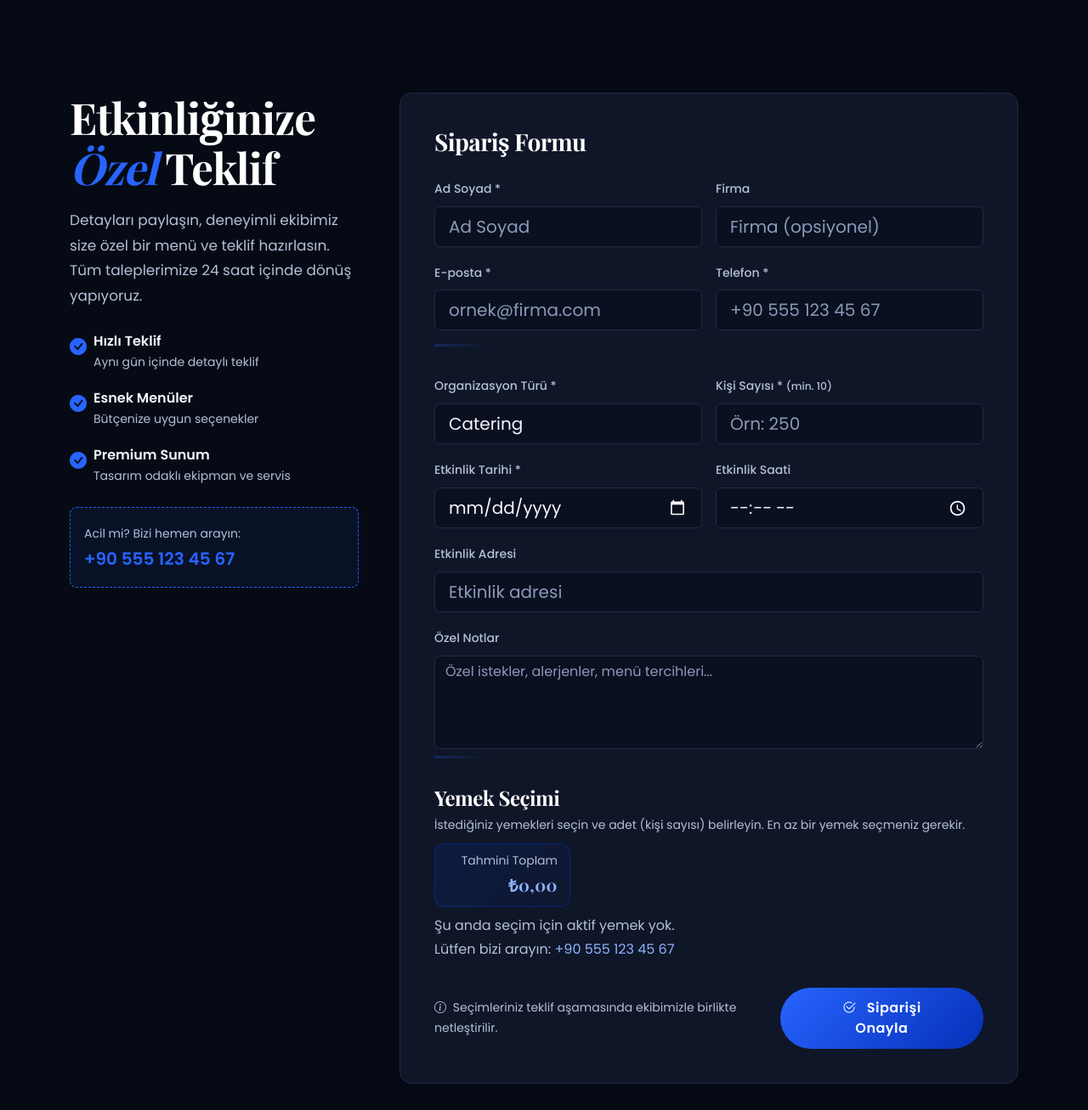
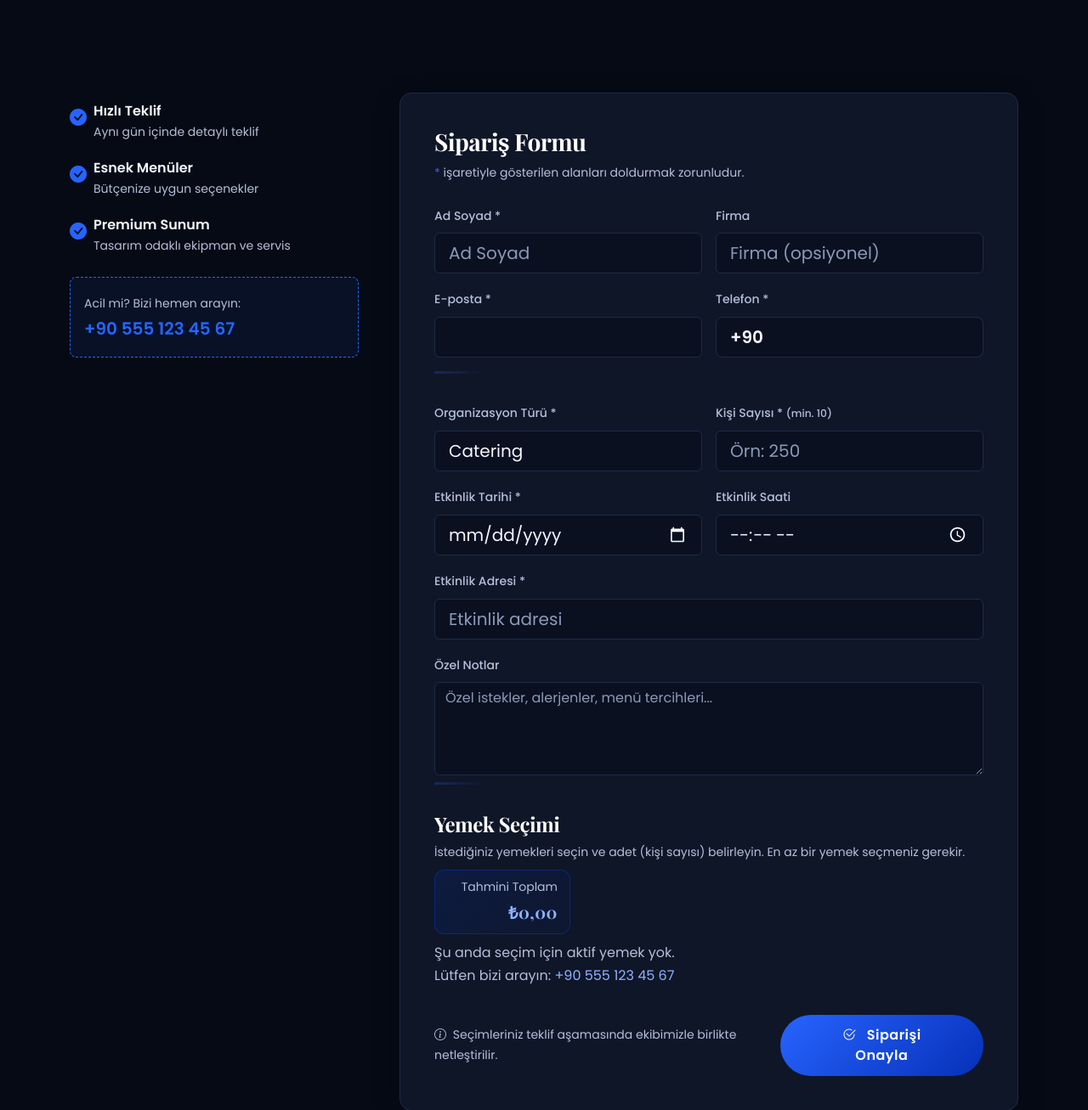
Before and after one commit to hasansfdl/onmer-yemek, a Django app: page /siparis/ in a window 1280 px wide. Shown: the part 458-1765 px from the top of the page at 85% size. Run offline with Django 5.2, Linux system fonts and the light colour scheme; data comes from the database, SQL or seed files in the repository; data that the repository does not hold is empty; some libraries are stand-ins or nearby versions.

Commit message:
Sipariş formu düzenlemeleri: zorunlu alanlar, +90 telefon ve sol panel.
Sol panelden teklif başlığı kaldırıldı; zorunlu alan notu, +90 ile 10 haneli telefon, etkinlik adresi zorunluluğu ve e-posta örneği kaldırma eklendi.

```diff
--- a/orders/forms.py
+++ b/orders/forms.py
@@ -40,11 +40,14 @@ class OrderForm(forms.ModelForm):
             }),
             'email': forms.EmailInput(attrs={
                 'class': 'form-control form-control-lg',
-                'placeholder': 'ornek@firma.com',
+                'placeholder': '',
             }),
             'phone': forms.TextInput(attrs={
-                'class': 'form-control form-control-lg',
-                'placeholder': '+90 555 123 45 67',
+                'class': 'form-control form-control-lg js-phone-national',
+                'placeholder': '',
+                'inputmode': 'numeric',
+                'maxlength': '10',
+                'autocomplete': 'tel-national',
             }),
             'organization_type': forms.Select(attrs={
                 'class': 'form-select form-select-lg',
@@ -73,6 +76,19 @@ class OrderForm(forms.ModelForm):
             }),
         }
 
+    def __init__(self, *args, **kwargs):
+        super().__init__(*args, **kwargs)
+        self.fields['event_address'].required = True
+        self.fields['event_address'].error_messages = {
+            'required': 'Etkinlik adresi zorunludur.',
+        }
+        if not self.is_bound and self.instance.pk and self.instance.phone:
+            digits = re.sub(r'\D', '', self.instance.phone)
+            if digits.startswith('90') and len(digits) > 10:
+                digits = digits[2:]
+            if len(digits) >= 10:
+                self.initial['phone'] = digits[-10:]
+
     def clean_guest_count(self):
         value = self.cleaned_data['guest_count']
         if value < 10:
@@ -99,6 +115,19 @@ class OrderForm(forms.ModelForm):
         value = (self.cleaned_data.get('phone') or '').strip()
         if any(ch.isalpha() for ch in value):
             raise forms.ValidationError('Telefon numarası harf içeremez.')
+        digits = re.sub(r'\D', '', value)
+        if digits.startswith('90') and len(digits) > 10:
+            digits = digits[2:]
+        if len(digits) != 10:
+            raise forms.ValidationError(
+                'Telefon numarası +90 sonrası tam 10 hane olmalıdır.'
+            )
+        return f'+90{digits}'
+
+    def clean_event_address(self):
+        value = (self.cleaned_data.get('event_address') or '').strip()
+        if not value:
+            raise forms.ValidationError('Etkinlik adresi zorunludur.')
         return value
 
     # ---------- Dish selection (parsed from raw POST) ----------
--- a/static/css/style.css
+++ b/static/css/style.css
@@ -931,6 +931,19 @@ a:hover { color: #fff; }
 .form-control[type="date"], .form-control[type="time"] { color-scheme: dark; }
 .form-label { color: var(--c-text-muted); font-weight: 500; font-size: 14px; }
 
+.input-group-lg > .input-group-text {
+    background: var(--c-bg-alt);
+    border: 1px solid var(--c-border);
+    color: var(--c-text);
+    font-weight: 600;
+}
+.input-group-lg > .form-control {
+    border-left: 0;
+}
+.input-group-lg:focus-within > .input-group-text {
+    border-color: var(--c-brand);
+}
+
 .invalid-feedback { color: #ff7c7c; }
 .form-text { color: var(--c-text-soft); }
 
--- a/templates/orders/order_form.html
+++ b/templates/orders/order_form.html
@@ -20,12 +20,7 @@
     <div class="container">
         <div class="row g-5">
             <div class="col-lg-4" data-aos="fade-right">
-                <h2 class="section-title">Etkinliğinize <span class="accent">Özel</span> Teklif</h2>
-                <p class="section-lead">
-                    Detayları paylaşın, deneyimli ekibimiz size özel bir menü ve teklif
-                    hazırlasın. Tüm taleplerimize 24 saat içinde dönüş yapıyoruz.
-                </p>
-                <ul class="list-unstyled mt-4">
+                <ul class="list-unstyled mt-2">
                     <li class="d-flex gap-2 mb-3">
                         <i class="bi bi-check-circle-fill text-gold fs-5 mt-1"></i>
                         <div>
@@ -57,7 +52,10 @@
 
             <div class="col-lg-8" data-aos="fade-left">
                 <div class="form-card">
-                    <h3 class="mb-4">Sipariş Formu</h3>
+                    <h3 class="mb-2">Sipariş Formu</h3>
+                    <p class="text-light-50 small mb-4">
+                        <span class="text-gold">*</span> işaretiyle gösterilen alanları doldurmak zorunludur.
+                    </p>
                     <form method="post" novalidate id="orderForm">
                         {% csrf_token %}
 
@@ -86,7 +84,10 @@
                             </div>
                             <div class="col-md-6">
                                 <label class="form-label">Telefon *</label>
-                                {{ form.phone }}
+                                <div class="input-group input-group-lg">
+                                    <span class="input-group-text">+90</span>
+                                    {{ form.phone }}
+                                </div>
                                 {{ form.phone.errors }}
                             </div>
 
@@ -113,7 +114,7 @@
                                 {{ form.event_time.errors }}
                             </div>
                             <div class="col-12">
-                                <label class="form-label">Etkinlik Adresi</label>
+                                <label class="form-label">Etkinlik Adresi *</label>
                                 {{ form.event_address }}
                                 {{ form.event_address.errors }}
                             </div>
@@ -266,5 +267,14 @@
 
     recalcTotal();
 })();
+
+(function () {
+    const phone = document.querySelector('.js-phone-national');
+    if (phone) {
+        phone.addEventListener('input', function () {
+            phone.value = phone.value.replace(/\D/g, '').slice(0, 10);
+        });
+    }
+})();
 </script>
 {% endblock %}
```
